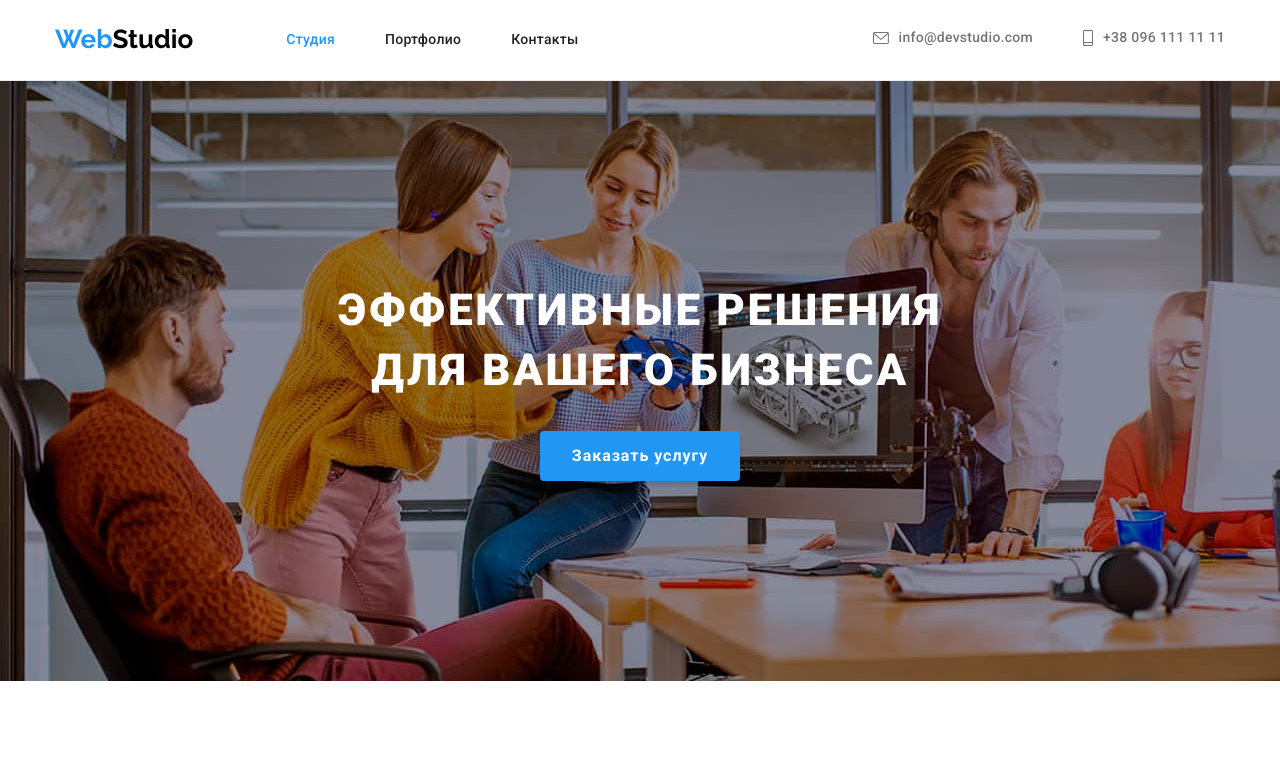
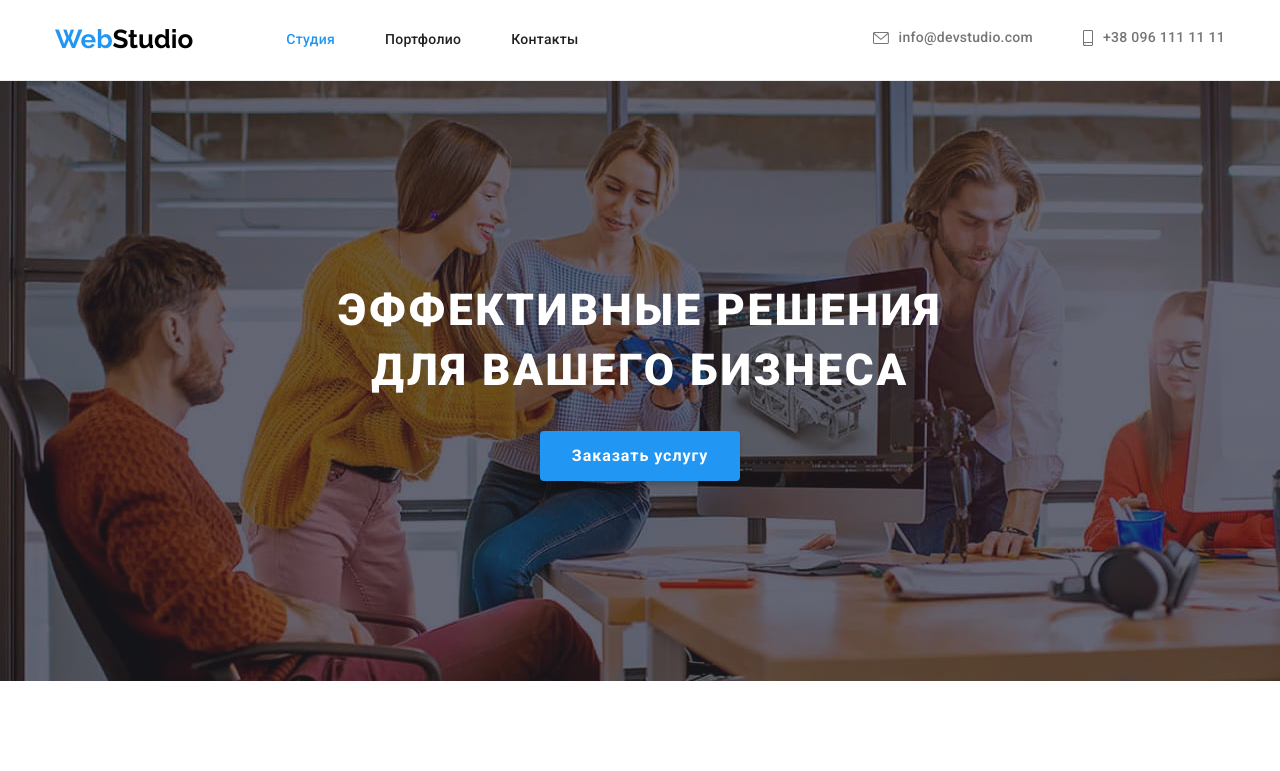
Before and after one commit to Leonidowicz/goit-markup-hw-04, a plain HTML site: page index.html in a window 1280 px wide. Shown: the top 771 px of the page. Drawn offline with Linux system fonts and the light colour scheme.

Commit message:
добавляет на фоновое изображение затемнение

```diff
--- a/css/style.css
+++ b/css/style.css
@@ -8,6 +8,7 @@
   --foter-gray: rgba(255, 255, 255, 0.6);
   --svg-icon: #afb1b8;
   --footer-black: rgba(255, 255, 255, 0.1);
+  --back-hero: #c4c4c4;
 }
 h2,
 h3 {
@@ -92,8 +93,6 @@ nav .logo span {
 }
 .nav-item {
   display: block;
-  /* padding-top: 32px;
-  padding-bottom: 32px; */
   margin-right: 50px;
   color: var(--title);
   font-style: normal;
@@ -219,12 +218,12 @@ address a {
   margin: 12px;
 }
 
-/*-------------------------------- studio page */
+/*------------------------------------------- studio page */
 
 .back {
   width: 100%;
-  background: #212121;
-  background-image: url(../images/hero.jpg);
+  background: var(--back-hero);
+  background-image: linear-gradient(to right, rgba(47, 48, 58, 0.4), rgba(47, 48, 58, 0.4)), url(../images/hero.jpg);
   background-repeat: no-repeat;
   background-size: cover;
 }
```
